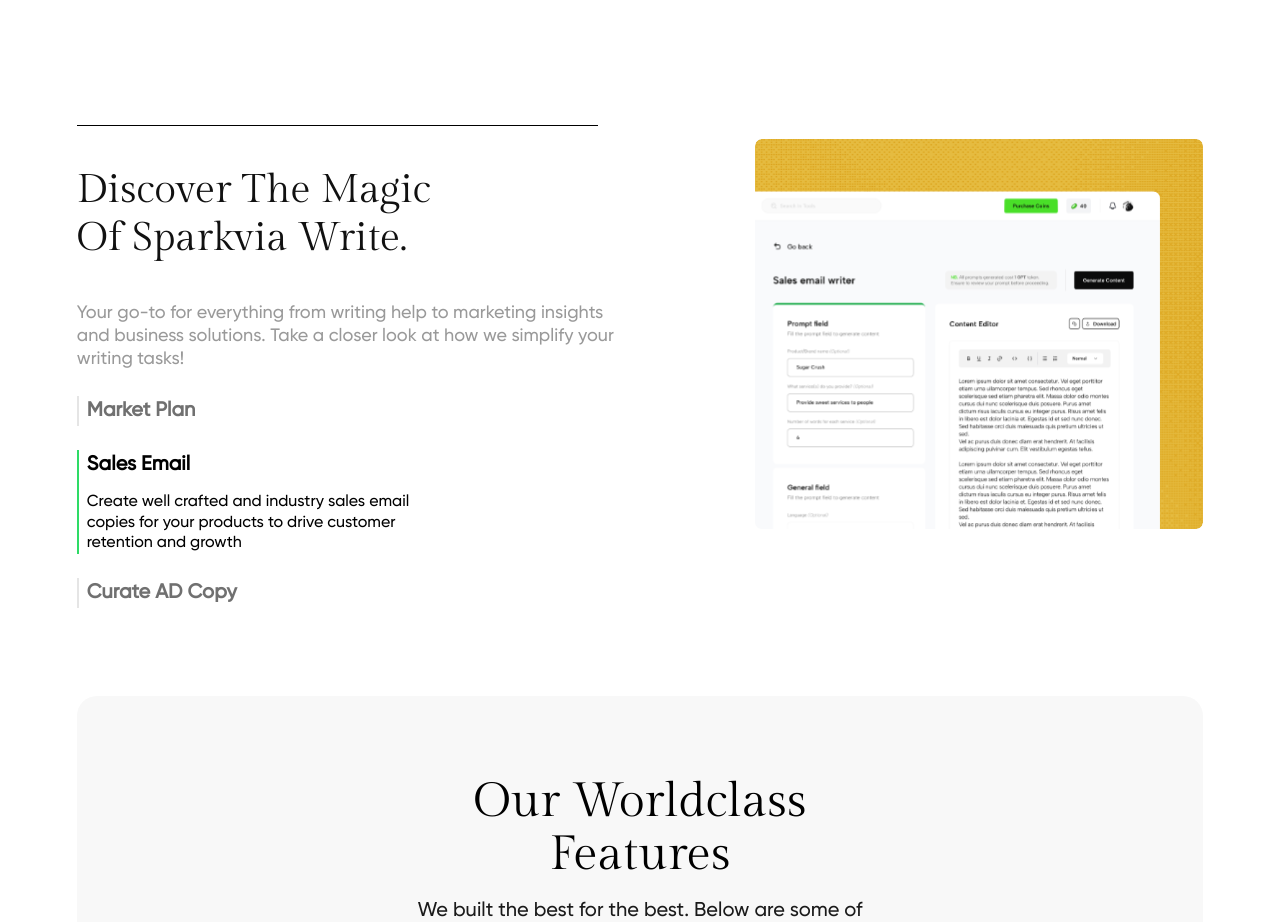
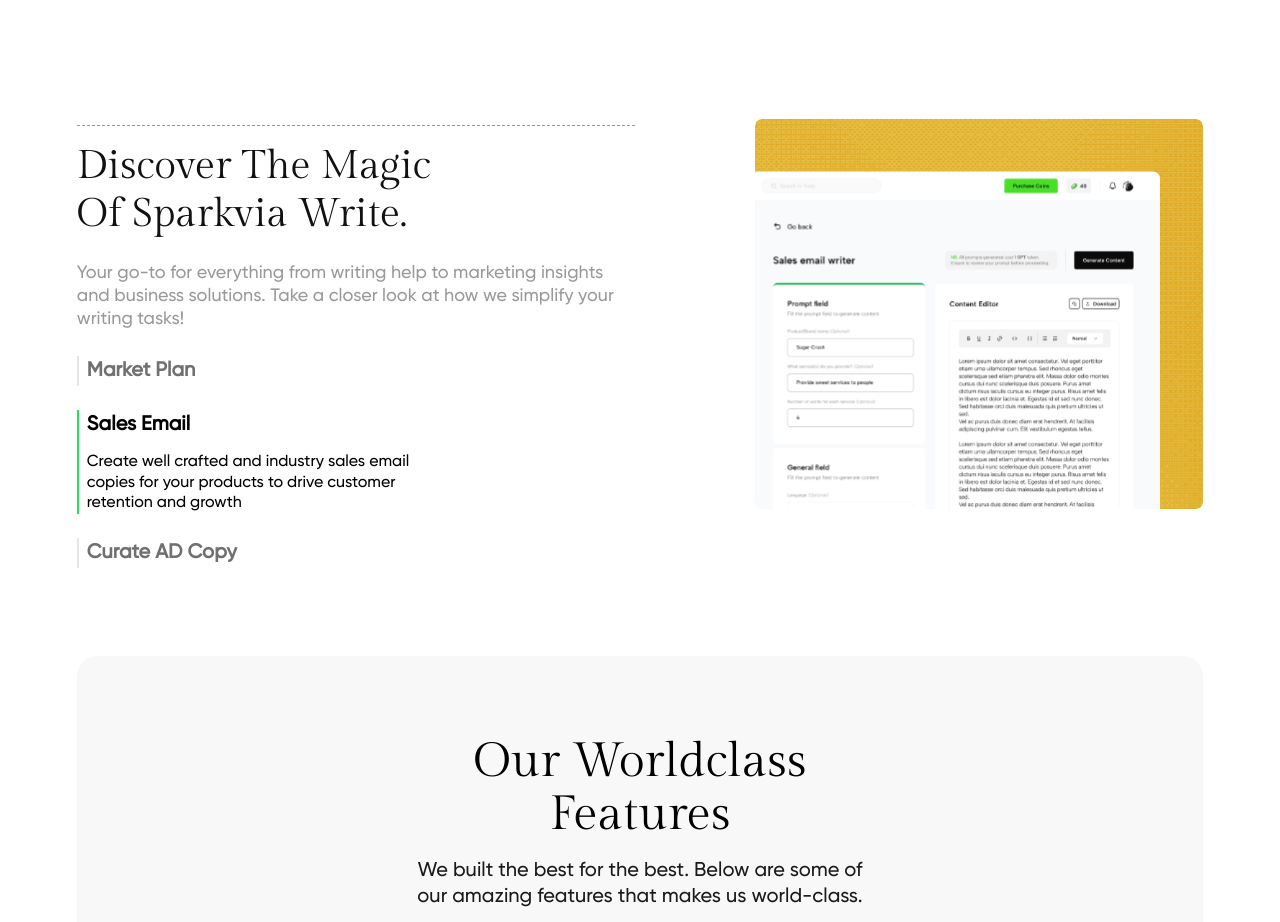
Before and after one commit to SparkviaAI/sparkviaAI, a React (Vite) app: page / in a window 1280 px wide. Shown: the part 1540-2462 px from the top of the page. Built offline with nearby package versions, Linux system fonts and the light colour scheme.

Commit message:
feat: add auto display

```diff
--- a/src/components/SparkviaSection.tsx
+++ b/src/components/SparkviaSection.tsx
@@ -2,7 +2,6 @@
 import marketImage from "../assets/market.svg";
 import salesImage from "../assets/salesImage.svg";
 import adCopyImage from "../assets/adCopy.svg";
-import lineIcon from "../assets/line.svg";
 
 interface SectionContent {
   title: string;
@@ -70,11 +69,10 @@
 
   return (
     <div className="flex flex-col md:flex-row items-start md:items-center justify-between gap-30 py-30">
-      <div className="flex-1 space-y-6 w-[448px] relative top-8">
-        <img src={lineIcon} alt={lineIcon} />
+      <div className="flex-1 space-y-6 w-[448px] relative top-8 border-t border-t-[#00000066] border-dashed">
         <h2
           style={{ fontFamily: "Gilda Display" }}
-          className="text-[40px] font-normal leading-[120%] text-[#111111] w-[389px] relative top-4 pb-8"
+          className="text-[40px] font-normal leading-[120%] text-[#111111] w-[389px] relative top-4 pb-4"
         >
           Discover The Magic Of Sparkvia Write.
         </h2>
```
Also changed, not shown: src/assets/line.svg (deleted).
